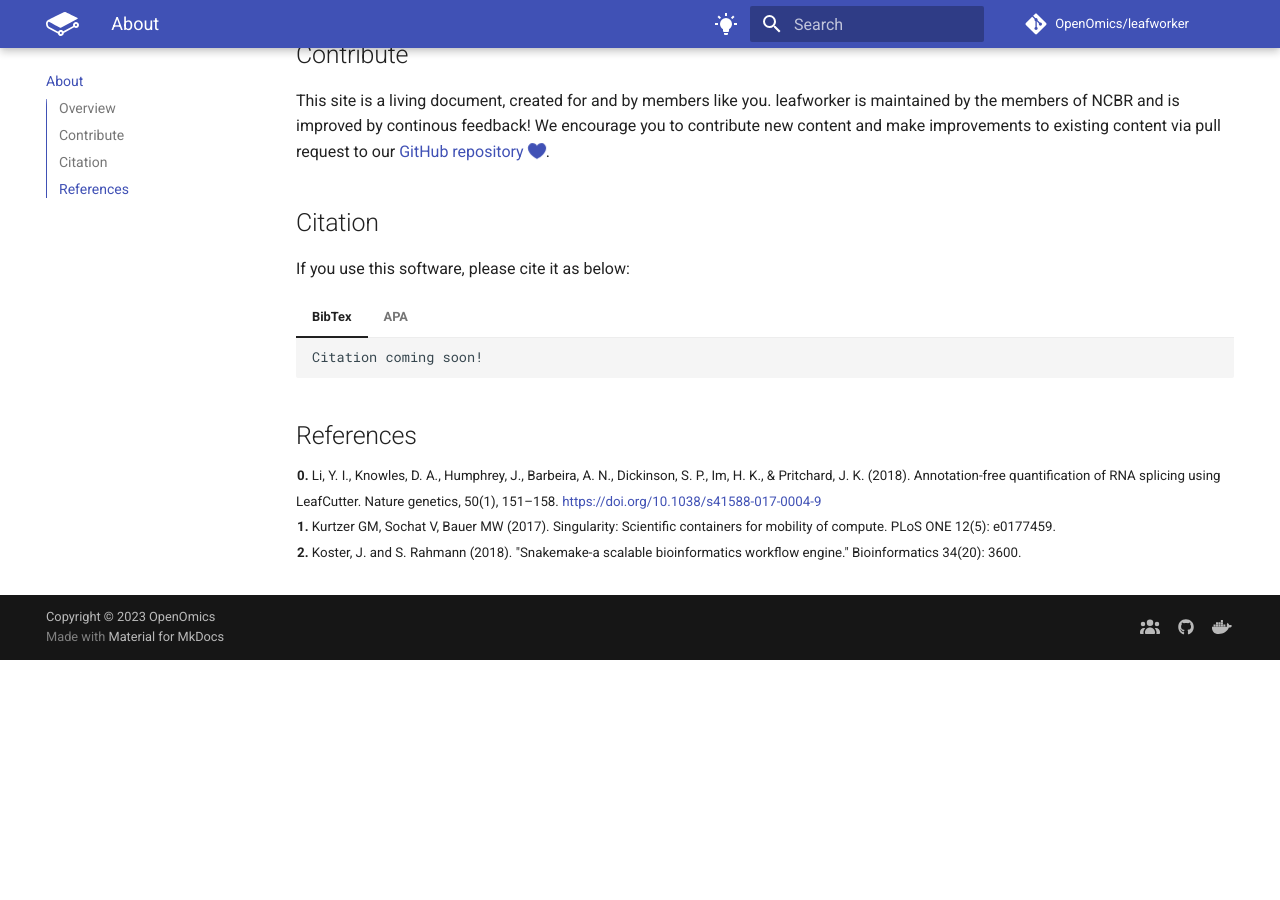
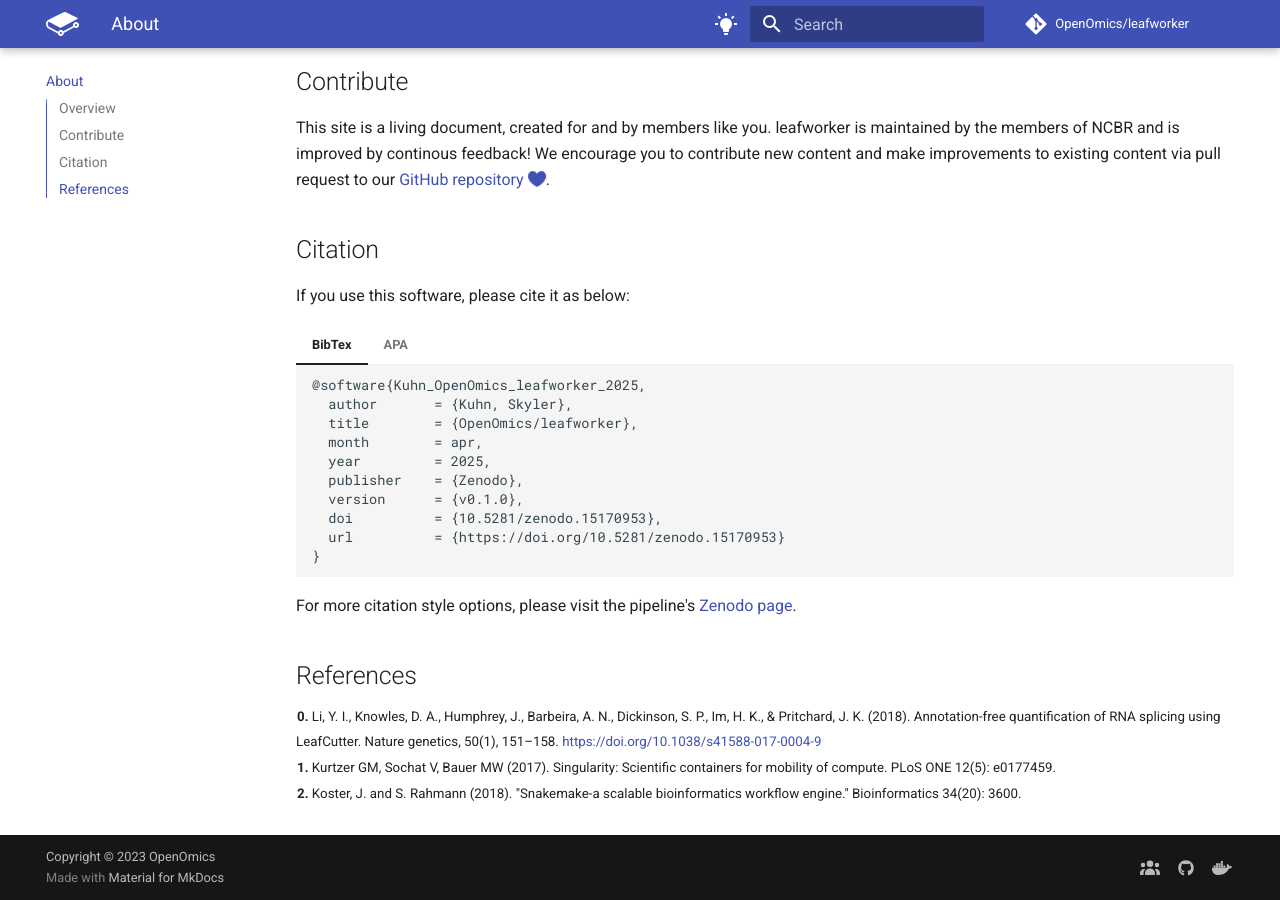
Before and after one commit to OpenOmics/leafworker, an MkDocs documentation site: the page built from docs/index.md, in a window 1280 px wide and 900 px high, scrolled down 1116 px. Built offline with MkDocs 1.6.1 and Material for MkDocs 9.7.7, drawn with Linux system fonts in a browser that asks for light colours; comment, search, counter and statistics services are not loaded; the version menu is left out; before the commit the page ends 1776 px from its top, so only the background shows below that.

Commit message:
Chore: Adding citation information.

````diff
--- a/docs/index.md
+++ b/docs/index.md
@@ -3,6 +3,15 @@
   <h1 style="font-size: 250%">leafworker 🔬</h1>
 
   <b><i>An awesome snakemake pipeline to run leafcutter</i></b><br>
+  <a href="https://doi.org/10.5281/zenodo.15170953">
+      <img src="https://zenodo.org/badge/DOI/10.5281/zenodo.15170953.svg" alt="DOI">
+  </a>
+  <a href="https://github.com/OpenOmics/leafcutter/releases">
+    <img alt="GitHub release" src="https://img.shields.io/github/v/release/OpenOmics/leafcutter?color=blue&include_prereleases">
+  </a>
+  <a href="https://hub.docker.com/repository/docker/skchronicles/leafcutter">
+    <img alt="Docker Pulls" src="https://img.shields.io/docker/pulls/skchronicles/leafcutter">
+  </a><br>
   <a href="https://github.com/OpenOmics/leafworker/actions/workflows/main.yaml">
     <img alt="tests" src="https://github.com/OpenOmics/leafworker/workflows/tests/badge.svg">
   </a>
@@ -78,14 +87,26 @@
 === "BibTex"
 
     ```
-    Citation coming soon!
+    @software{Kuhn_OpenOmics_leafworker_2025,
+      author       = {Kuhn, Skyler},
+      title        = {OpenOmics/leafworker},
+      month        = apr,
+      year         = 2025,
+      publisher    = {Zenodo},
+      version      = {v0.1.0},
+      doi          = {10.5281/zenodo.15170953},
+      url          = {https://doi.org/10.5281/zenodo.15170953}
+    }
     ```
 
 === "APA"
 
     ```
-    Citation coming soon!
+    Kuhn, S. (2025). OpenOmics/leafworker: v0.1.0. Zenodo. https://doi.org/10.5281/zenodo.15170953
     ```
+
+For more citation style options, please visit the pipeline's [Zenodo page](https://doi.org/10.5281/zenodo.15170953).
+
 
 ## References
 
````
